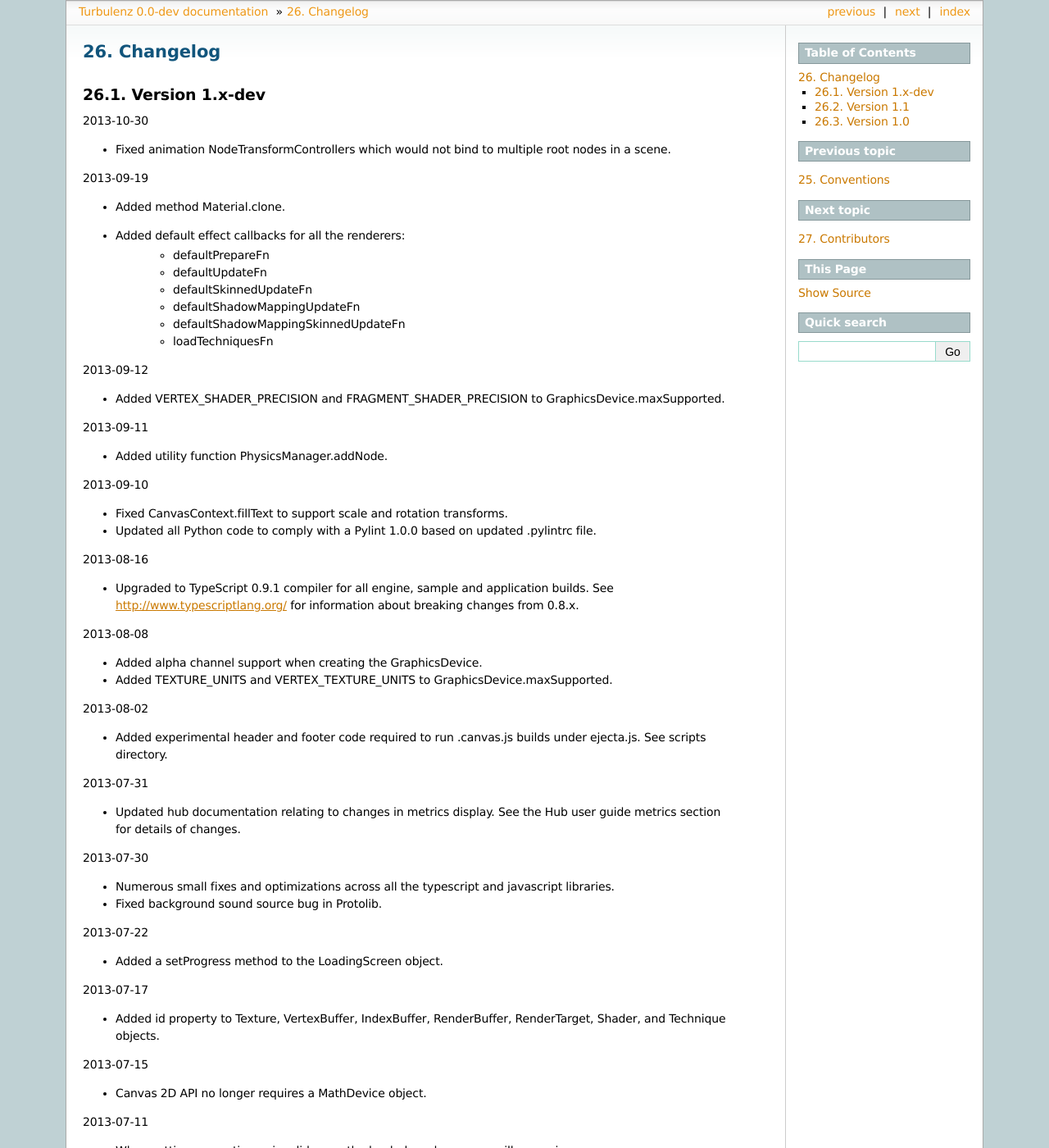
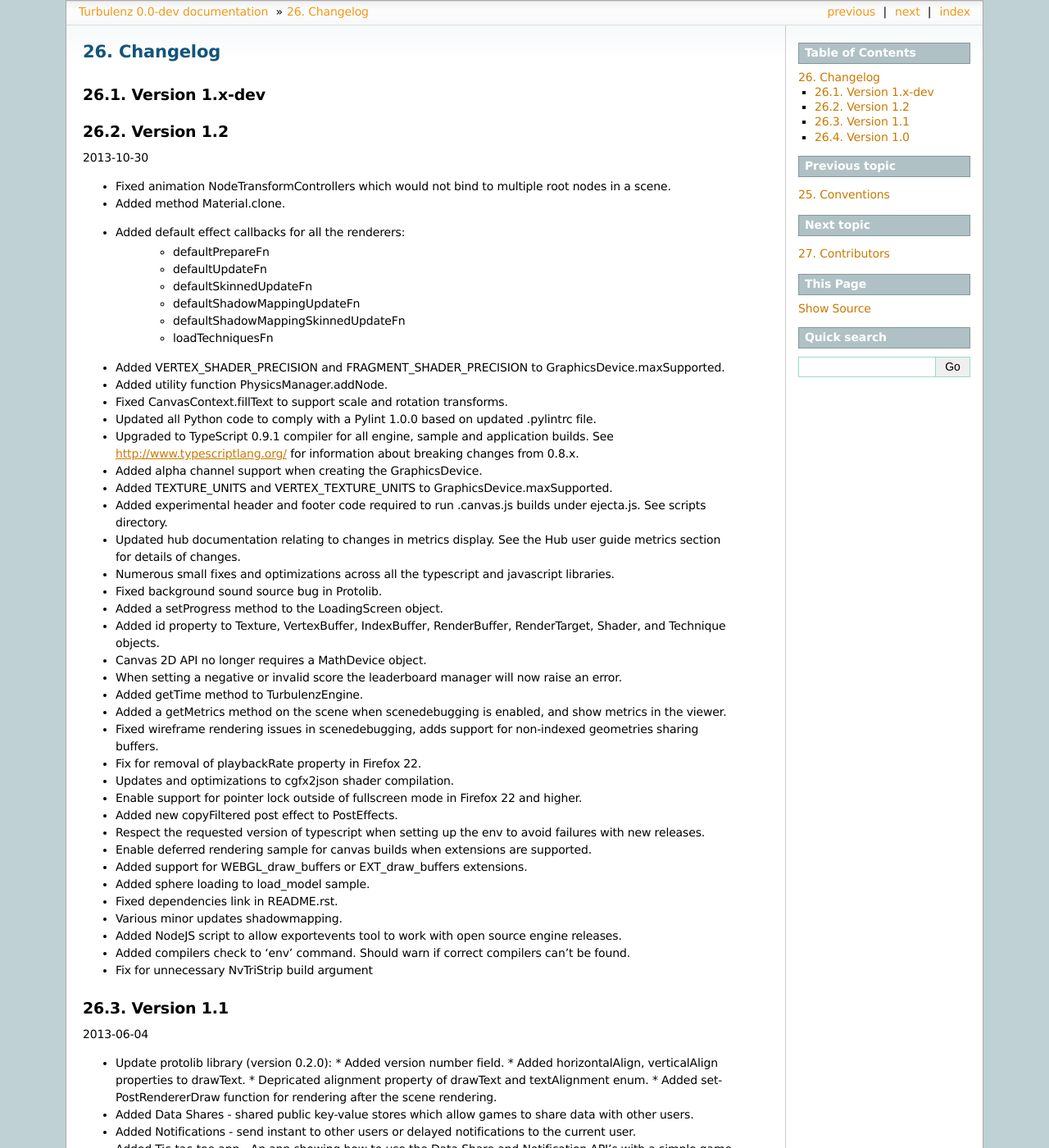
Before and after one commit to turbulenz/turbulenz_engine, a Sphinx documentation site: the page built from docs/source/changelog.rst, in a window 1280 px wide and 1400 px high. Shown: the whole window at 82% size. Built offline with Sphinx 7.4.7, drawn with Linux system fonts in a browser that asks for light colours; some of the changed text lies outside the part shown.

Commit message:
Update changelog for tagged release

```diff
--- a/docs/source/changelog.rst
+++ b/docs/source/changelog.rst
@@ -10,12 +10,12 @@
 Version 1.x-dev
 ---------------
 
+Version 1.2
+-----------
+
 2013-10-30
 
 - Fixed animation NodeTransformControllers which would not bind to multiple root nodes in a scene.
-
-2013-09-19
-
 - Added method Material.clone.
 - Added default effect callbacks for all the renderers:
     * defaultPrepareFn
@@ -24,103 +24,40 @@
     * defaultShadowMappingUpdateFn
     * defaultShadowMappingSkinnedUpdateFn
     * loadTechniquesFn
-
-2013-09-12
-
 - Added VERTEX_SHADER_PRECISION and FRAGMENT_SHADER_PRECISION to GraphicsDevice.maxSupported.
-
-2013-09-11
-
 - Added utility function PhysicsManager.addNode.
-
-2013-09-10
-
 - Fixed CanvasContext.fillText to support scale and rotation transforms.
 - Updated all Python code to comply with a Pylint 1.0.0 based on updated .pylintrc file.
-
-2013-08-16
-
 - Upgraded to TypeScript 0.9.1 compiler for all engine, sample and
   application builds.  See http://www.typescriptlang.org/ for
   information about breaking changes from 0.8.x.
-
-2013-08-08
-
 - Added alpha channel support when creating the GraphicsDevice.
 - Added TEXTURE_UNITS and VERTEX_TEXTURE_UNITS to GraphicsDevice.maxSupported.
-
-2013-08-02
-
 - Added experimental header and footer code required to run .canvas.js
   builds under ejecta.js.  See scripts directory.
-
-2013-07-31
-
 - Updated hub documentation relating to changes in metrics display. See the Hub user guide metrics section for
   details of changes.
-
-2013-07-30
-
 - Numerous small fixes and optimizations across all the typescript and javascript libraries.
 - Fixed background sound source bug in Protolib.
-
-2013-07-22
-
 - Added a setProgress method to the LoadingScreen object.
-
-2013-07-17
-
 - Added id property to Texture, VertexBuffer, IndexBuffer, RenderBuffer, RenderTarget, Shader, and Technique objects.
-
-2013-07-15
-
 - Canvas 2D API no longer requires a MathDevice object.
-
-2013-07-11
-
 - When setting a negative or invalid score the leaderboard manager will now raise an error.
 - Added getTime method to TurbulenzEngine.
-
-2013-07-05
-
 - Added a getMetrics method on the scene when scenedebugging is enabled, and show metrics in the viewer.
-
-2013-07-04
-
 - Fixed wireframe rendering issues in scenedebugging, adds support for non-indexed geometries sharing buffers.
-
-2013-07-01
-
 - Fix for removal of playbackRate property in Firefox 22.
-
-2013-06-28
-
 - Updates and optimizations to cgfx2json shader compilation.
-
-2013-06-27
-
 - Enable support for pointer lock outside of fullscreen mode in Firefox 22 and higher.
 - Added new copyFiltered post effect to PostEffects.
-
-2013-06-19
-
 - Respect the requested version of typescript when setting up the env to avoid failures with new releases.
-
-2013-06-12
-
 - Enable deferred rendering sample for canvas builds when extensions are supported.
 - Added support for WEBGL_draw_buffers or EXT_draw_buffers extensions.
 - Added sphere loading to load_model sample.
 - Fixed dependencies link in README.rst.
 - Various minor updates shadowmapping.
-
-2013-06-10
-
 - Added NodeJS script to allow exportevents tool to work with open source engine releases.
 - Added compilers check to 'env' command. Should warn if correct compilers can't be found.
-
-2013-06-07
-
 - Fix for unnecessary NvTriStrip build argument
 
 Version 1.1
```
